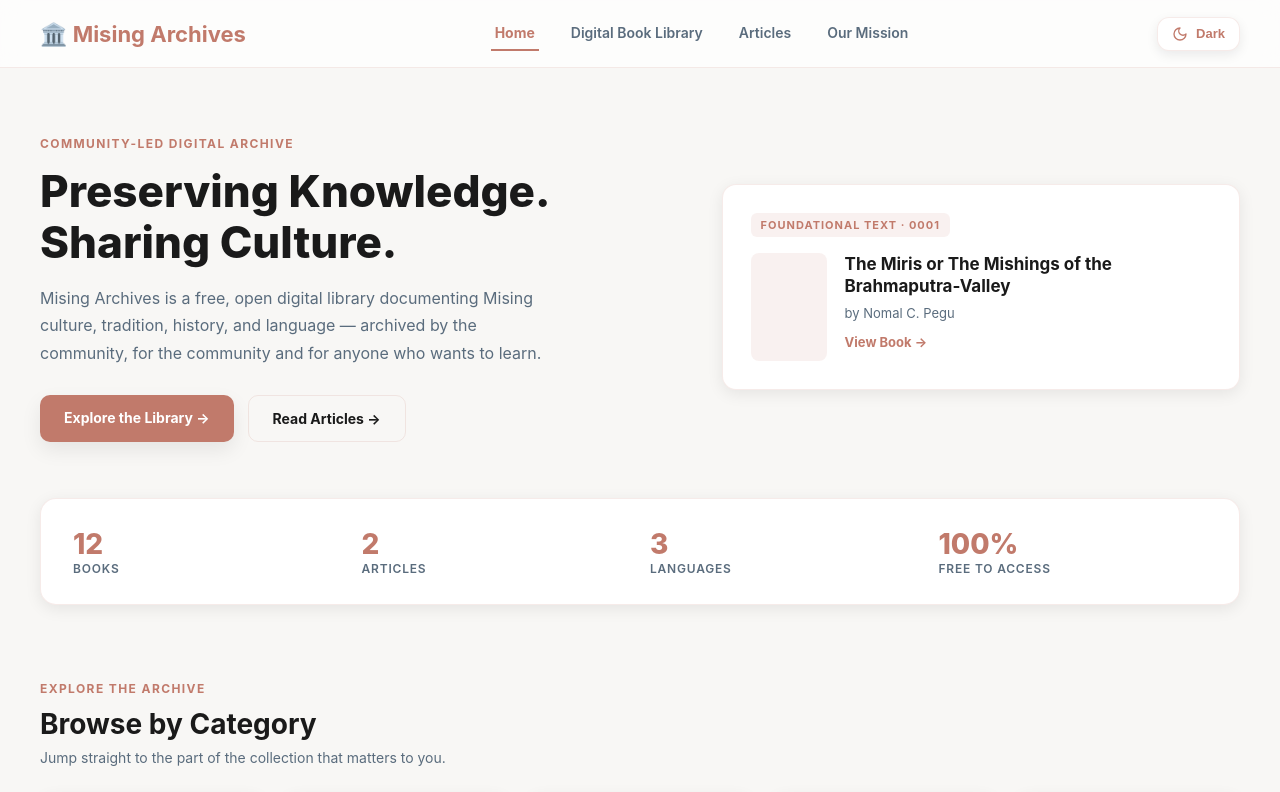
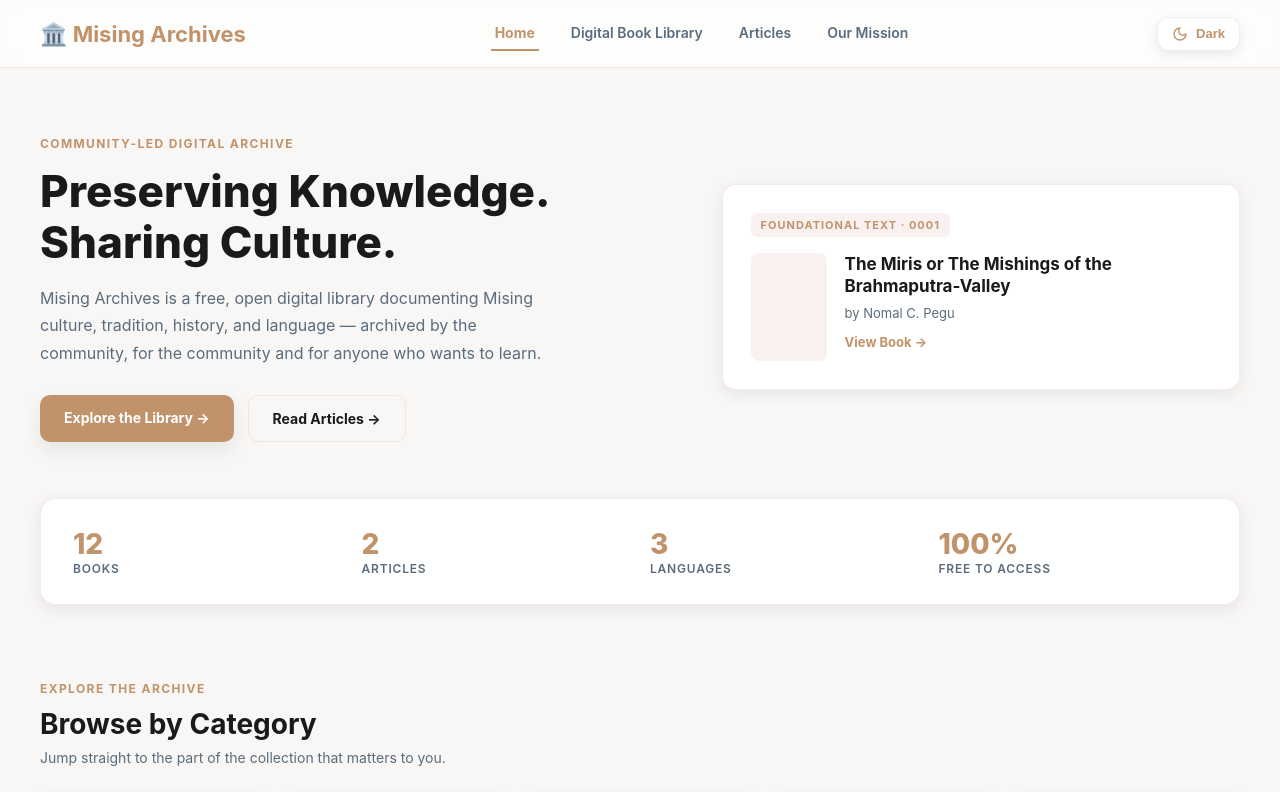
Before and after one commit to abhinabpegu/misingarchives, a React (Vite) app: page /#/ in a window 1280 px wide. Shown: the top 792 px of the page. Built offline with nearby package versions, Linux system fonts and the light colour scheme.

Commit message:
removed emojis

```diff
--- a/src/components/ArticleCard.jsx
+++ b/src/components/ArticleCard.jsx
@@ -45,7 +45,7 @@ export default function ArticleCard({ article, size = 'normal' }) {
             justifyContent: 'center',
             fontSize: isFeatured ? '40px' : '28px'
           }}>
-            ✍️
+
           </div>
         )
       )}
--- a/src/components/BookDetailModal.jsx
+++ b/src/components/BookDetailModal.jsx
@@ -112,7 +112,7 @@ export default function BookDetailModal({ book, onClose }) {
                 margin: '0 auto 16px',
                 boxShadow: `0 8px 24px ${colors.shadowColor}`
               }}>
-                📖
+
               </div>
             )}
           </div>
--- a/src/context/ThemeContext.jsx
+++ b/src/context/ThemeContext.jsx
@@ -9,8 +9,8 @@ export const themeColors = {
     textSecondary: '#5A6C7D',
     textTertiary: '#8B9BAC',
     border: 'rgba(193, 122, 107, 0.15)',
-    accentPrimary: '#C17A6B',
-    accentSecondary: '#D4937A',
+    accentPrimary: '#c1936b',
+    accentSecondary: '#d18b6f',
     accentLight: 'rgba(193, 122, 107, 0.1)',
     tableHover: 'rgba(193, 122, 107, 0.05)',
     shadowColor: 'rgba(0, 0, 0, 0.08)',
```
